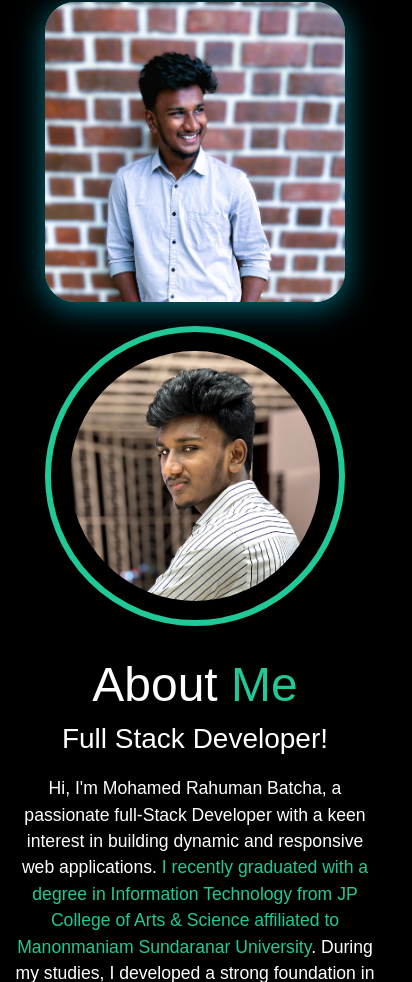
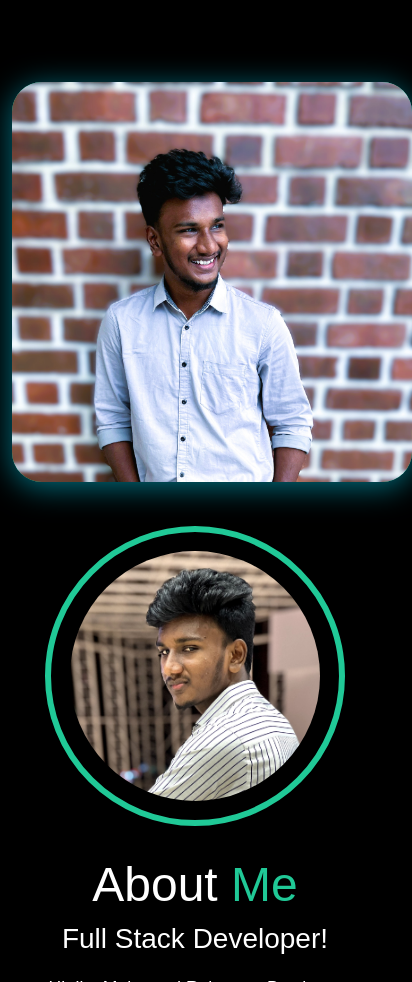
Before and after one commit to MdRahumanBatcha/My_Personal_Portfolio, a plain HTML site: page index.html in a window 390 px wide. Shown: the part 618-1600 px from the top of the page, 412 px wide, since content can reach past the window. Drawn offline with nearby package versions, Linux system fonts and the light colour scheme.

Commit message:
Code Update

```diff
--- a/style.css
+++ b/style.css
@@ -225,18 +225,19 @@ nav {
   @media (max-width: 768px) {
     .hero {
       text-align: center;
+      margin-top: 200px;
     }
 
     .image-circle {
-      margin-top: 180px;
-      margin-bottom: 20px;
-      width: 300px;
-      height: 300px;
+      margin-top: 60px;
+      margin-bottom: 40px;
+      width: 400px;
+      height: 400px;
     }
 
     .profile-img {
-      width: 300px;
-      height: 300px;
+      width: 400px;
+      height: 400px;
     }
   }
 
```
